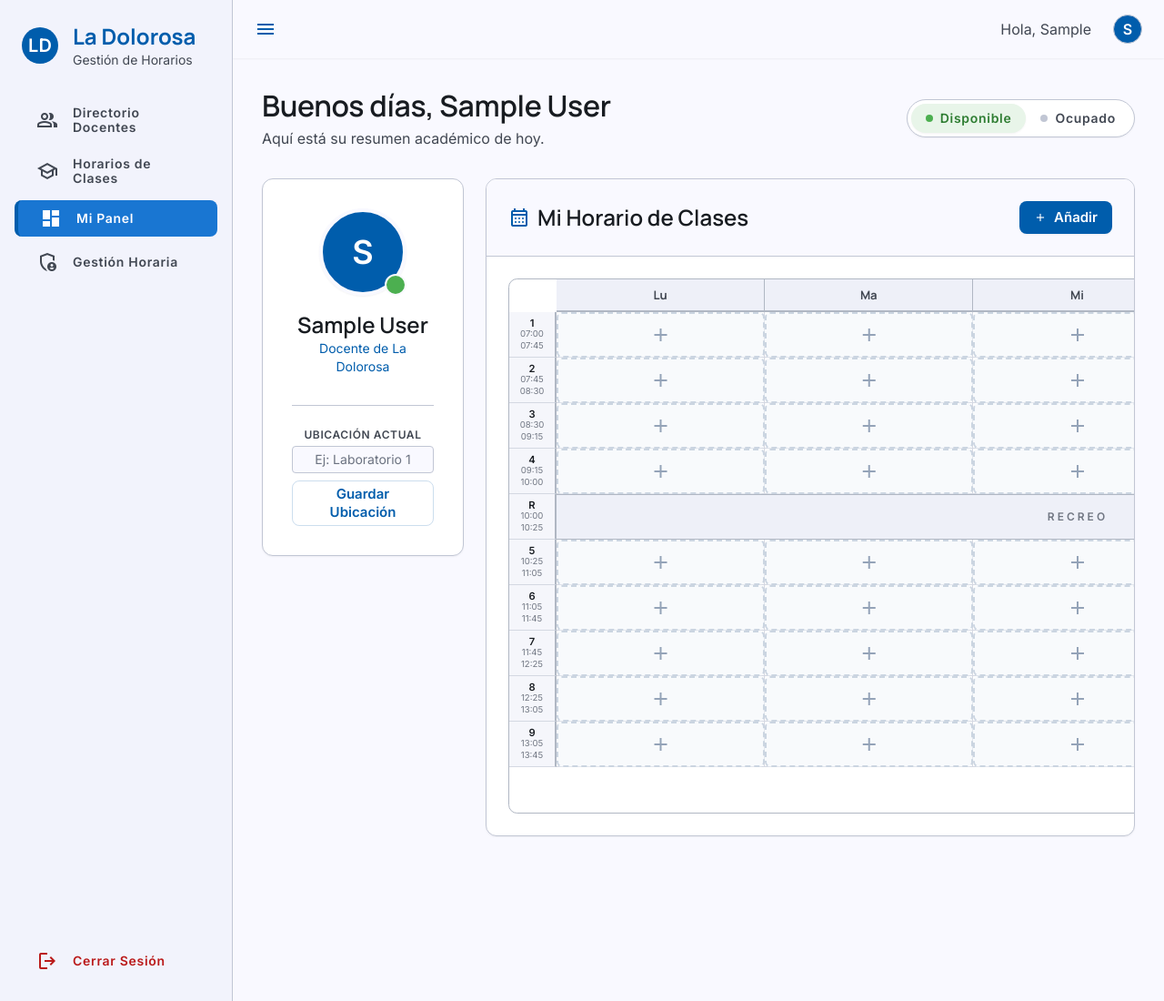
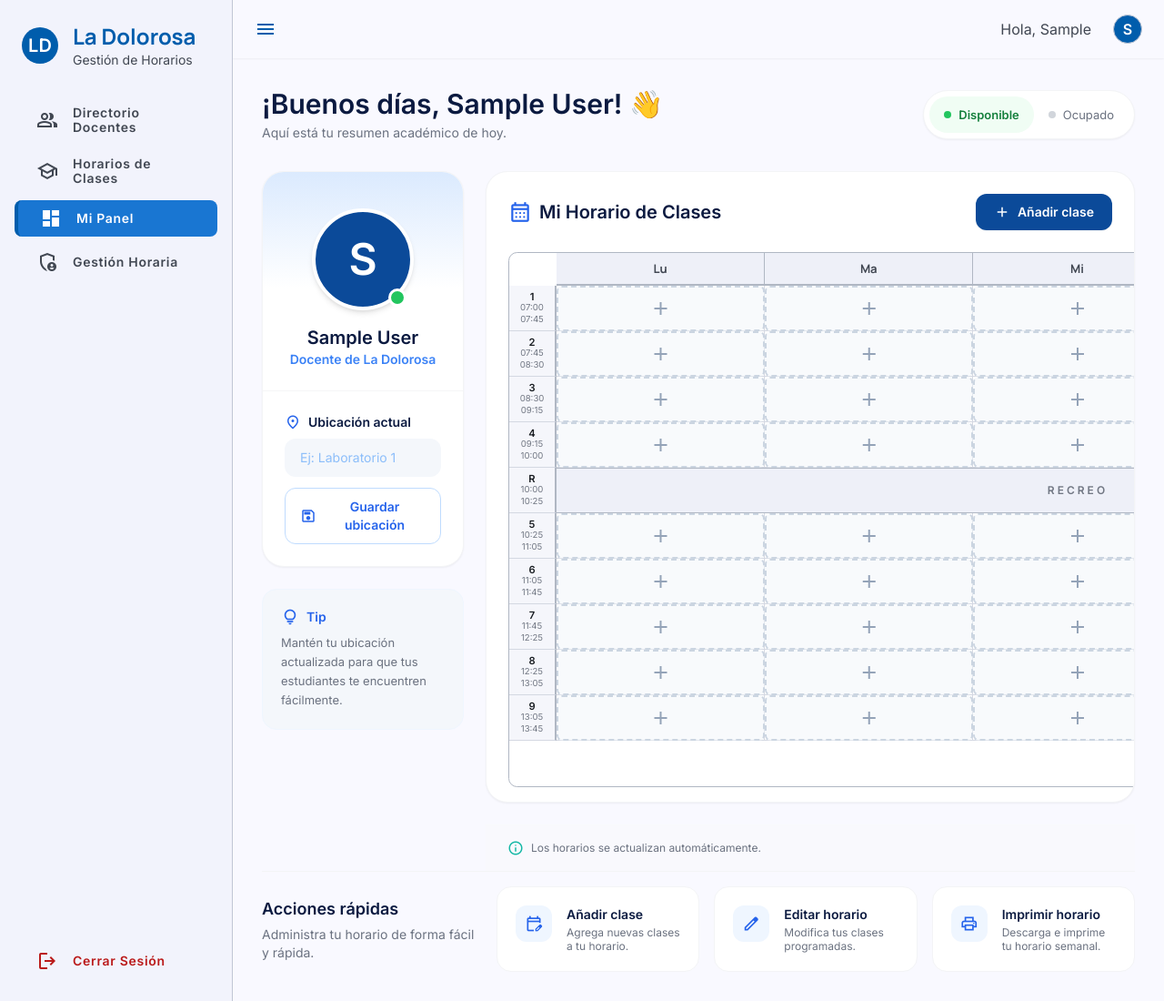
Before and after one commit to anthhouh/Geocampus, a Django app: page /dashboard/ in a window 1280 px wide. Shown: the whole page at 91% size. Run offline with Django 5.2, Linux system fonts and the light colour scheme; the visitor is signed in with stand-in values (Sample User, id 1); data comes from the database, SQL or seed files in the repository; data that the repository does not hold is empty; parts of the project's set-up code (start-up, migrations or seed data) failed here and were passed over; some libraries are stand-ins or nearby versions.

Commit message:
UI: rediseño del dashboard de docentes (perfil con degradado, layout moderno, acciones rápidas y tarjeta de tips)

```diff
--- a/horarios/templates/horarios/dashboard_docente.html
+++ b/horarios/templates/horarios/dashboard_docente.html
@@ -5,24 +5,21 @@
 {% block content %}
 <div class="max-w-container-max mx-auto space-y-xl">
     <!-- Page Header & Status -->
-    <div class="flex flex-col md:flex-row justify-between items-start md:items-center gap-md">
+    <div class="flex flex-col md:flex-row justify-between items-start md:items-center gap-4">
         <div>
-            <h2 class="font-h2 text-h2 text-on-surface mb-xs">Buenos días, {{ user.get_full_name|default:user.username }}</h2>
-            <p class="font-body-md text-body-md text-on-surface-variant">Aquí está su resumen académico de hoy.</p>
+            <h2 class="font-extrabold text-3xl text-[#0B1A40] mb-1">¡Buenos días, {{ user.get_full_name|default:user.username }}! 👋</h2>
+            <p class="text-sm font-medium text-gray-500">Aquí está tu resumen académico de hoy.</p>
         </div>
         <!-- Status Toggle -->
-        <div class="bg-surface-container-lowest p-xs rounded-full border border-outline-variant flex items-center shadow-sm"
-            id="status-container">
+        <div class="bg-white p-1.5 rounded-full border border-gray-100 flex items-center shadow-sm" id="status-container">
             <button onclick="toggleEstado(true)"
-                class="px-md py-sm rounded-full {% if docente.disponible %}bg-[#E8F5E9] text-[#2E7D32]{% else %}text-on-surface-variant hover:bg-surface-container-low{% endif %} font-label-md text-label-md flex items-center gap-2 shadow-sm transition-all">
-                <span
-                    class="w-2 h-2 rounded-full {% if docente.disponible %}bg-[#4CAF50]{% else %}bg-outline-variant{% endif %}"></span>
+                class="px-4 py-2 rounded-full {% if docente.disponible %}bg-green-50 text-green-700 font-bold{% else %}text-gray-500 hover:bg-gray-50 font-medium{% endif %} text-[13px] flex items-center gap-2 transition-all">
+                <span class="w-2 h-2 rounded-full {% if docente.disponible %}bg-green-500{% else %}bg-gray-300{% endif %}"></span>
                 Disponible
             </button>
             <button onclick="toggleEstado(false)"
-                class="px-md py-sm rounded-full {% if not docente.disponible %}bg-[#FFEBEE] text-[#C62828]{% else %}text-on-surface-variant hover:bg-surface-container-low{% endif %} font-label-md text-label-md flex items-center gap-2 transition-all">
-                <span
-                    class="w-2 h-2 rounded-full {% if not docente.disponible %}bg-[#E53935]{% else %}bg-outline-variant{% endif %}"></span>
+                class="px-4 py-2 rounded-full {% if not docente.disponible %}bg-red-50 text-red-700 font-bold{% else %}text-gray-500 hover:bg-gray-50 font-medium{% endif %} text-[13px] flex items-center gap-2 transition-all">
+                <span class="w-2 h-2 rounded-full {% if not docente.disponible %}bg-red-500{% else %}bg-gray-300{% endif %}"></span>
                 Ocupado
             </button>
         </div>
@@ -31,14 +28,16 @@
     <!-- Layout Grid -->
     <div class="grid grid-cols-1 md:grid-cols-12 gap-lg">
 
-        <!-- Profile Summary (Right Column equivalent in Stitch) -->
-        <div class="md:col-span-3 flex flex-col gap-lg">
-            <div
-                class="bg-surface-container-lowest rounded-xl border border-outline-variant p-xl flex flex-col items-center text-center shadow-sm hover:shadow-md transition-shadow">
-                <div class="relative mb-md group">
+        <!-- Profile Summary -->
+        <div class="md:col-span-3 flex flex-col gap-6">
+            <div class="bg-white rounded-[1.5rem] border border-gray-100 flex flex-col items-center text-center shadow-sm overflow-hidden relative pb-6">
+                <!-- Top Gradient Background -->
+                <div class="absolute top-0 left-0 right-0 h-32 bg-gradient-to-b from-blue-100 to-white -z-0"></div>
+
+                <div class="relative z-10 mt-10 mb-4 group">
                     <form method="post" enctype="multipart/form-data" id="foto-form" class="relative">
                         {% csrf_token %}
-                        <div class="w-24 h-24 rounded-full border-4 border-surface shadow-sm bg-primary flex items-center justify-center text-on-primary text-4xl font-bold overflow-hidden cursor-pointer relative"
+                        <div class="w-28 h-28 rounded-full border-4 border-white shadow-md bg-[#0B4A99] flex items-center justify-center text-white text-5xl font-bold overflow-hidden cursor-pointer relative"
                              onclick="document.getElementById('id_foto_input').click()">
                             {% if docente.foto %}
                                 <img src="{{ docente.foto.url }}" alt="Foto de perfil" class="w-full h-full object-cover">
@@ -53,40 +52,53 @@
                         </div>
                         <input type="file" name="foto" id="id_foto_input" class="hidden" accept="image/*" onchange="document.getElementById('foto-form').submit()">
                     </form>
-                    <div class="absolute bottom-0 right-0 w-6 h-6 {% if docente.disponible %}bg-[#4CAF50]{% else %}bg-[#E53935]{% endif %} border-2 border-surface rounded-full z-10"
-                        id="status-indicator"></div>
+                    <div class="absolute bottom-1 right-2 w-5 h-5 {% if docente.disponible %}bg-green-500{% else %}bg-red-500{% endif %} border-[3px] border-white rounded-full z-10" id="status-indicator"></div>
                 </div>
-                <h3 class="font-h3 text-h3 text-on-surface">{{ user.get_full_name|default:user.username }}</h3>
-                <p class="font-body-sm text-body-sm text-primary mb-lg">Docente de La Dolorosa</p>
 
-                <div class="w-full border-t border-outline-variant pt-lg mt-2">
-                    <p class="font-label-md text-label-md text-on-surface-variant uppercase text-xs mb-1">Ubicación
-                        Actual</p>
+                <h3 class="font-bold text-xl text-[#0B1A40] z-10">{{ user.get_full_name|default:user.username }}</h3>
+                <p class="text-sm font-semibold text-[#3B82F6] mb-6 z-10">Docente de La Dolorosa</p>
+
+                <div class="w-full px-6 pt-6 border-t border-gray-100/80 z-10">
+                    <div class="flex items-center gap-2 mb-2">
+                        <span class="material-symbols-outlined text-blue-600 text-[18px]">location_on</span>
+                        <p class="font-bold text-[#0B1A40] text-sm">Ubicación actual</p>
+                    </div>
                     <input type="text" id="ubicacion-input" value="{{ docente.ubicacion_actual|default:'' }}"
-                        class="w-full text-center px-2 py-1 bg-surface border border-outline-variant rounded focus:outline-none focus:border-primary text-sm mb-2"
+                        class="w-full px-4 py-2.5 bg-[#F4F7FB] border border-transparent rounded-xl focus:outline-none focus:border-blue-400 focus:bg-white focus:ring-2 focus:ring-blue-100 text-sm font-medium text-gray-700 placeholder:text-blue-400/70 mb-3 transition-all"
                         placeholder="Ej: Laboratorio 1">
                     <button onclick="actualizarUbicacion()"
-                        class="text-primary font-button text-button hover:bg-primary/5 px-4 py-1 rounded-lg transition-colors border border-primary/20 w-full">Guardar
-                        Ubicación</button>
+                        class="text-blue-600 font-bold text-sm bg-white hover:bg-blue-50 px-4 py-2.5 rounded-xl transition-colors border border-blue-200 w-full flex items-center justify-center gap-2">
+                        <span class="material-symbols-outlined text-[18px]">save</span>
+                        Guardar ubicación
+                    </button>
                 </div>
+            </div>
+
+            <!-- Tip Card -->
+            <div class="bg-[#F4F7FB] rounded-2xl p-5 border border-blue-50">
+                <div class="flex items-center gap-2 mb-2 text-blue-600">
+                    <span class="material-symbols-outlined text-[20px]">lightbulb</span>
+                    <span class="font-bold text-sm">Tip</span>
+                </div>
+                <p class="text-[13px] text-gray-500 font-medium leading-relaxed">Mantén tu ubicación actualizada para que tus estudiantes te encuentren fácilmente.</p>
             </div>
         </div>
 
-        <!-- Schedule Grid (Left Column equivalent in Stitch) -->
-        <div class="md:col-span-9 flex flex-col gap-lg">
-            <div class="bg-surface-container-lowest rounded-xl border border-outline-variant overflow-hidden shadow-sm">
-                <div class="p-lg border-b border-outline-variant flex justify-between items-center bg-surface-bright">
-                    <h3 class="font-h3 text-h3 text-on-surface flex items-center gap-sm">
-                        <span class="material-symbols-outlined text-primary">calendar_month</span>
+        <!-- Schedule Grid -->
+        <div class="md:col-span-9 flex flex-col gap-6">
+            <div class="bg-white rounded-[1.5rem] border border-gray-100 overflow-hidden shadow-sm flex flex-col h-full">
+                <div class="p-6 flex justify-between items-center">
+                    <h3 class="font-bold text-xl text-[#0B1A40] flex items-center gap-2">
+                        <span class="material-symbols-outlined text-blue-600 text-[26px]">calendar_month</span>
                         Mi Horario de Clases
                     </h3>
                     <button onclick="abrirModalHorario('', '', '', '', '', '{{ docente.id }}', '', '')"
-                        class="flex items-center gap-2 bg-primary text-on-primary px-4 py-2 rounded-lg font-button text-button hover:bg-primary/90 transition-colors shadow-sm">
-                        <span class="material-symbols-outlined text-sm">add</span>
-                        Añadir
+                        class="flex items-center gap-2 bg-[#0B4A99] text-white px-5 py-2.5 rounded-xl font-bold text-sm hover:bg-[#083570] transition-colors shadow-sm">
+                        <span class="material-symbols-outlined text-[18px]">add</span>
+                        Añadir clase
                     </button>
                 </div>
-                <div class="p-lg overflow-x-auto">
+                <div class="px-6 pb-4 overflow-x-auto">
                     <!-- Componente Schedule Grid -->
                     <div class="schedule-grid" id="grid-docente_{{ docente.id }}">
                         <div style="grid-column: 1; grid-row: 1;"></div>
@@ -123,10 +135,61 @@
                             {% include 'horarios/gestion/schedule_item.html' with item=item es_docentes=True %}
                         {% endfor %}
                     </div>
+                    </div>
+                </div>
+
+                <div class="px-6 py-4 border-t border-gray-50 flex items-center gap-2 text-gray-500 mt-auto bg-gray-50/50">
+                    <span class="material-symbols-outlined text-[18px] text-teal-500">info</span>
+                    <p class="text-xs font-medium">Los horarios se actualizan automáticamente.</p>
                 </div>
             </div>
         </div>
 
+    </div>
+
+    <!-- Bottom Actions -->
+    <div class="pt-4 border-t border-gray-100">
+        <div class="flex flex-col md:flex-row items-center gap-6">
+            <div class="w-full md:w-1/4">
+                <h3 class="font-bold text-lg text-[#0B1A40]">Acciones rápidas</h3>
+                <p class="text-sm font-medium text-gray-500 mt-1">Administra tu horario de forma fácil y rápida.</p>
+            </div>
+
+            <div class="w-full md:w-3/4 grid grid-cols-1 md:grid-cols-3 gap-4">
+                <!-- Action 1 -->
+                <div onclick="abrirModalHorario('', '', '', '', '', '{{ docente.id }}', '', '')" class="bg-white rounded-2xl border border-gray-100 p-5 flex items-start gap-4 cursor-pointer hover:shadow-md hover:border-blue-100 transition-all group">
+                    <div class="w-10 h-10 rounded-xl bg-blue-50 flex items-center justify-center text-blue-600 flex-shrink-0 group-hover:bg-blue-600 group-hover:text-white transition-colors">
+                        <span class="material-symbols-outlined text-[20px]">edit_calendar</span>
+                    </div>
+                    <div>
+                        <p class="font-bold text-sm text-[#0B1A40] mb-0.5">Añadir clase</p>
+                        <p class="text-[12px] font-medium text-gray-500 leading-tight">Agrega nuevas clases a tu horario.</p>
+                    </div>
+                </div>
+
+                <!-- Action 2 -->
+                <div class="bg-white rounded-2xl border border-gray-100 p-5 flex items-start gap-4 cursor-pointer hover:shadow-md hover:border-blue-100 transition-all group">
+                    <div class="w-10 h-10 rounded-xl bg-blue-50 flex items-center justify-center text-blue-600 flex-shrink-0 group-hover:bg-blue-600 group-hover:text-white transition-colors">
+                        <span class="material-symbols-outlined text-[20px]">edit</span>
+                    </div>
+                    <div>
+                        <p class="font-bold text-sm text-[#0B1A40] mb-0.5">Editar horario</p>
+                        <p class="text-[12px] font-medium text-gray-500 leading-tight">Modifica tus clases programadas.</p>
+                    </div>
+                </div>
+
+                <!-- Action 3 -->
+                <div onclick="window.print()" class="bg-white rounded-2xl border border-gray-100 p-5 flex items-start gap-4 cursor-pointer hover:shadow-md hover:border-blue-100 transition-all group">
+                    <div class="w-10 h-10 rounded-xl bg-blue-50 flex items-center justify-center text-blue-600 flex-shrink-0 group-hover:bg-blue-600 group-hover:text-white transition-colors">
+                        <span class="material-symbols-outlined text-[20px]">print</span>
+                    </div>
+                    <div>
+                        <p class="font-bold text-sm text-[#0B1A40] mb-0.5">Imprimir horario</p>
+                        <p class="text-[12px] font-medium text-gray-500 leading-tight">Descarga e imprime tu horario semanal.</p>
+                    </div>
+                </div>
+            </div>
+        </div>
     </div>
 </div>
 
```
